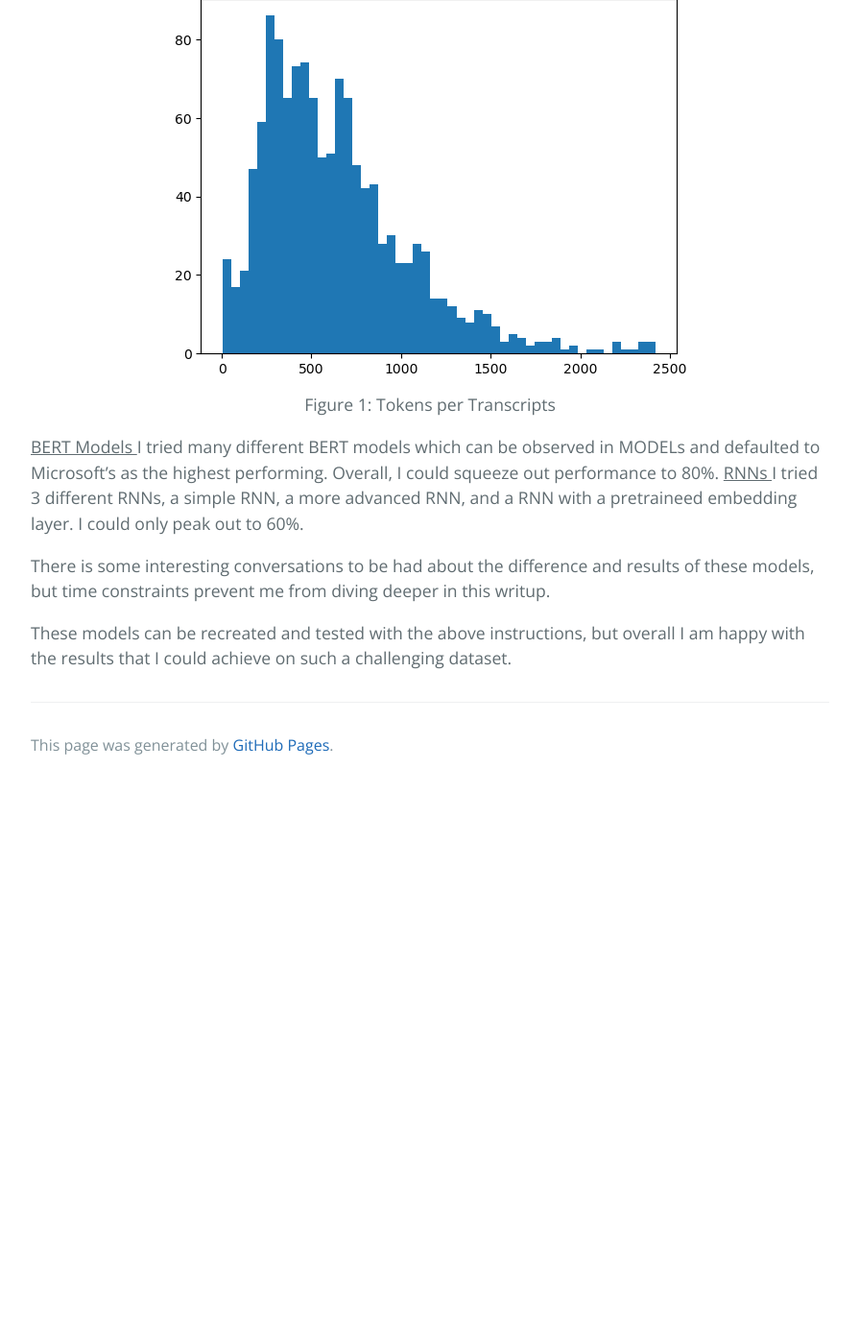
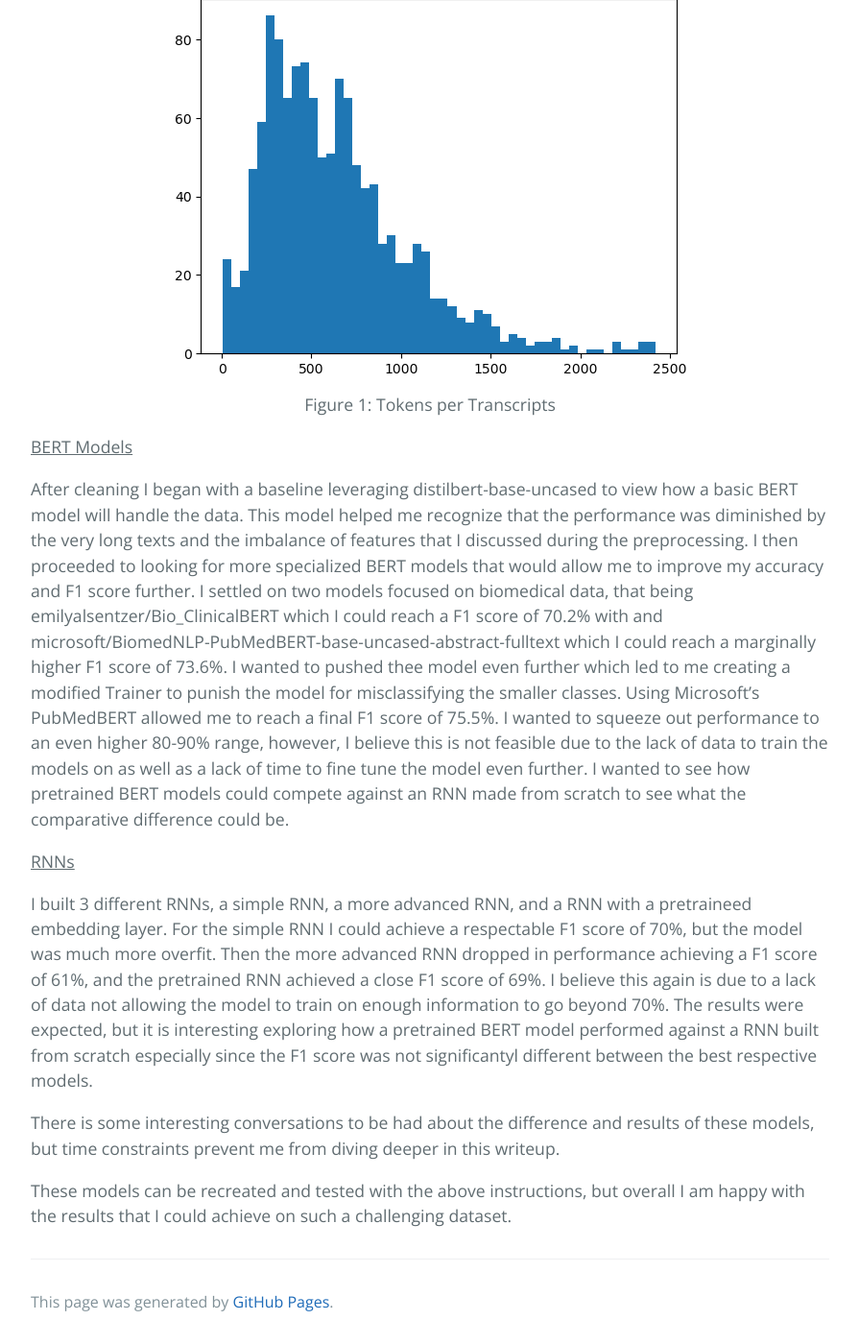
Before and after one commit to Spencer10010/Trend-Interview, a Jekyll site: the page built from docs/bert_and_rnn.md, in a window 1280 px wide and 1400 px high, scrolled down 1618 px. Shown: the whole window at 96% size, without its empty margins (192-1087 px from the left). Built offline with Jekyll 4.4.1, drawn with Linux system fonts in a browser that asks for light colours; before the commit the page ends 2438 px from its top, so only the background shows below that; some of the changed text lies outside the part shown.

Commit message:
I refined my writeup a bit further, but I don't have the time to improve it beyond where it currently stands due to time constraints.

```diff
--- a/docs/bert_and_rnn.md
+++ b/docs/bert_and_rnn.md
@@ -25,10 +25,13 @@ Then in Figure 1, I realized that the majority of the transcripts were over 512
 </figure>
 
 <ins> BERT Models </ins>
-I tried many different BERT models which can be observed in MODELs and defaulted to Microsoft's as the highest performing. Overall, I could squeeze out performance to 80%.
+
+After cleaning I began with a baseline leveraging distilbert-base-uncased to view how a basic BERT model will handle the data. This model helped me recognize that the performance was diminished by the very long texts and the imbalance of features that I discussed during the preprocessing. I then proceeded to looking for more specialized BERT models that would allow me to improve my accuracy and F1 score further. I settled on two models focused on biomedical data, that being emilyalsentzer/Bio_ClinicalBERT which I could reach a F1 score of 70.2% with and microsoft/BiomedNLP-PubMedBERT-base-uncased-abstract-fulltext which I could reach a marginally higher F1 score of 73.6%. I wanted to pushed thee model even further which led to me creating a modified Trainer to punish the model for misclassifying the smaller classes. Using Microsoft's PubMedBERT allowed me to reach a final F1 score of 75.5%. I wanted to squeeze out performance to an even higher 80-90% range, however, I believe this is not feasible due to the lack of data to train the models on as well as a lack of time to fine tune the model even further. I wanted to see how pretrained BERT models could compete against an RNN made from scratch to see what the comparative difference could be.
+
 <ins> RNNs </ins>
-I tried 3 different RNNs, a simple RNN, a more advanced RNN, and a RNN with a pretraineed embedding layer. I could only peak out to 60%.
 
-There is some interesting conversations to be had about the difference and results of these models, but time constraints prevent me from diving deeper in this writup.
+I built 3 different RNNs, a simple RNN, a more advanced RNN, and a RNN with a pretraineed embedding layer. For the simple RNN I could achieve a respectable F1 score of 70%, but the model was much more overfit. Then the more advanced RNN dropped in performance achieving a F1 score of 61%, and the pretrained RNN achieved a close F1 score of 69%. I believe this again is due to a lack of data not allowing the model to train on enough information to go beyond 70%. The results were expected, but it is interesting exploring how a pretrained BERT model performed against a RNN built from scratch especially since the F1 score was not significantyl different between the best respective models.
+
+There is some interesting conversations to be had about the difference and results of these models, but time constraints prevent me from diving deeper in this writeup.
 
 These models can be recreated and tested with the above instructions, but overall I am happy with the results that I could achieve on such a challenging dataset.
```
Also changed, not shown: other parts of docs/bert_and_rnn.md (+1 -1 lines), docs/classification_and_regression.md (+2 -2 lines), README.md, 1 other file.
